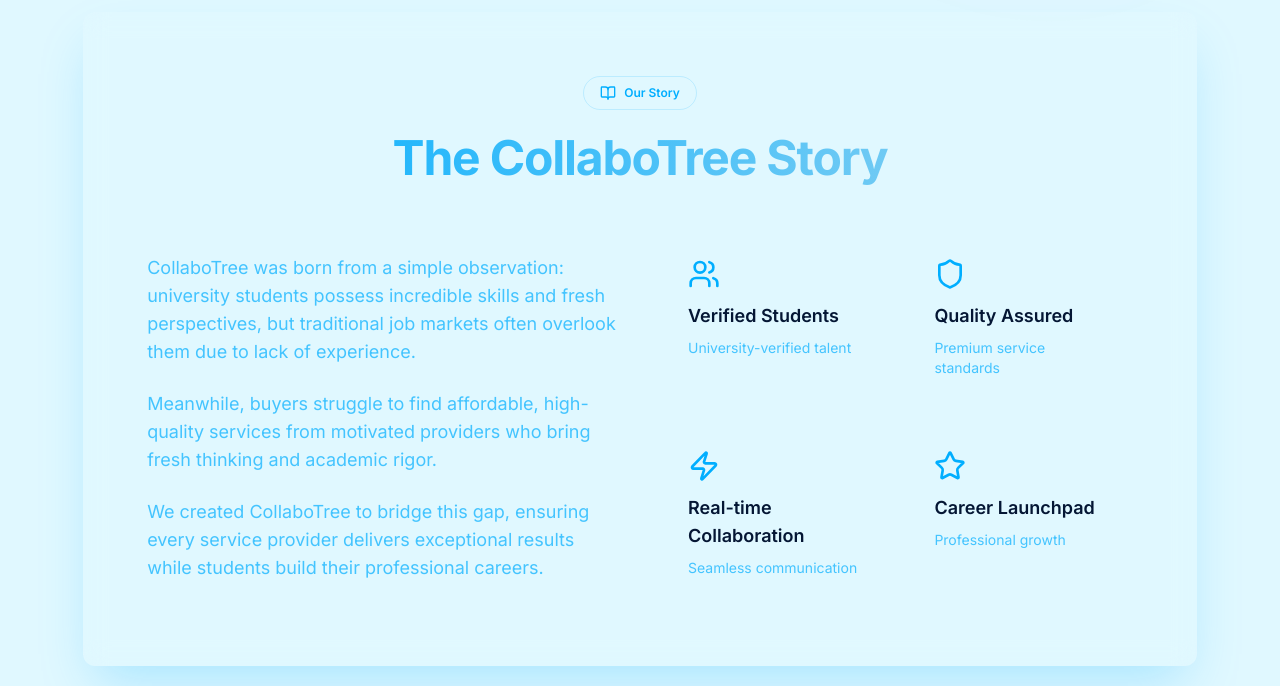
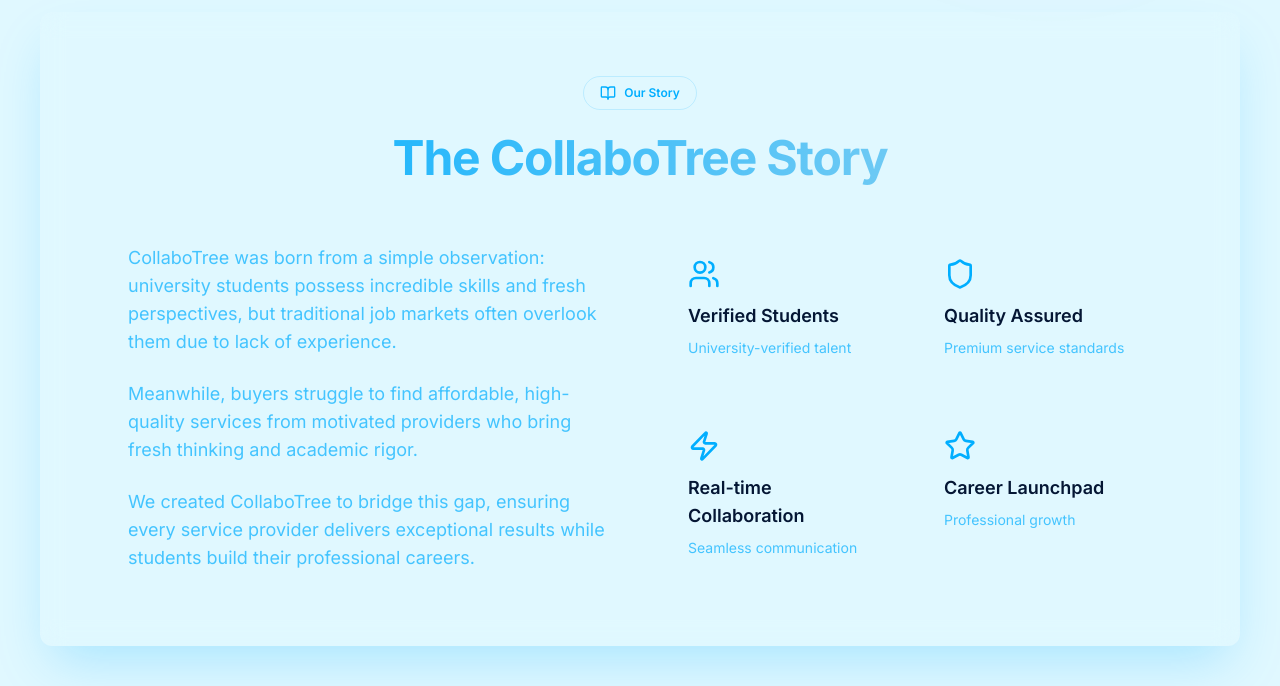
Before and after one commit to ronaldo9991/collabotree, a React (Vite) app in the folder client/: page /about in a window 1280 px wide. Shown: the part 894-1580 px from the top of the page. Built offline with nearby package versions, Linux system fonts and the light colour scheme; a web font is replaced by a local one.

Commit message:
Align layout padding and unify navigation

```diff
--- a/client/src/components/Layout.tsx
+++ b/client/src/components/Layout.tsx
@@ -79,7 +79,6 @@
   return (
     <div className="min-h-screen bg-background">
       {/* Navigation - Hidden on landing page since it's in hero */}
-      {!isLandingPage && (
         <nav className={`fixed top-0 left-0 right-0 z-50 pt-4 transition-transform duration-300 ease-in-out ${
           isNavbarVisible ? 'translate-y-0' : '-translate-y-full'
         }`}>
@@ -369,10 +368,9 @@
           </div>
         </div>
       </nav>
-      )}
 
       {/* Main Content */}
-      <main className={isLandingPage ? "" : "pt-24"}>
+      <main className="pt-24">
         {children}
       </main>
 
--- a/client/src/index.css
+++ b/client/src/index.css
@@ -391,30 +391,21 @@
   /* Unified Container System - Based on Navbar Baseline */
   /* All sections align with navbar wrapper edge (where pill container starts) */
   /* Consistent padding from navbar to footer */
-.container-unified {
-  @apply mx-auto px-4 sm:px-6 md:px-8;
-  max-width: min(92%, 1260px);
-}
-@media (min-width: 1440px) {
   .container-unified {
-    max-width: 1180px;
+    @apply max-w-[95%] xl:max-w-[1600px] mx-auto;
+    /* Padding matches navbar wrapper - consistent across all sections */
+    @apply px-4 sm:px-6 md:px-8 xl:px-10;
   }
-}
-@media (min-width: 1760px) {
-  .container-unified {
-    max-width: 1280px;
+
+  .container-wide {
+    @apply mx-auto px-4 sm:px-6 md:px-8;
+    max-width: min(100%, 1440px);
   }
-}
 
-.tight-container {
-  @apply mx-auto px-4 sm:px-6 md:px-8;
-  max-width: 960px;
-}
-@media (min-width: 1280px) {
-  .tight-container {
-    max-width: 1040px;
+  .container-tight {
+    @apply mx-auto px-4 sm:px-6 md:px-8;
+    max-width: 1100px;
   }
-}
 
   /* Section Spacing System */
   .section-padding-y {
--- a/client/src/pages/Landing.tsx
+++ b/client/src/pages/Landing.tsx
@@ -368,9 +368,7 @@
         </div>
 
         {/* Integrated Navbar - Top Column Inside Hero (Fixed like other pages) */}
-        <nav className={`fixed top-0 left-0 right-0 z-50 pt-4 transition-transform duration-300 ease-in-out ${
-          isNavbarVisible ? 'translate-y-0' : '-translate-y-full'
-        }`}>
+        <nav className="hidden">
           <div className="container-unified">
             {/* Original Pill-shaped Navigation Container */}
             <div className="flex items-center justify-between h-14 px-6 rounded-full border-2 border-primary/40 dark:border-primary/60 bg-card/95 dark:bg-card/90 backdrop-blur-md shadow-lg shadow-primary/5 dark:shadow-primary/10">
--- a/client/src/pages/Marketplace.tsx
+++ b/client/src/pages/Marketplace.tsx
@@ -466,7 +466,7 @@
 
   return (
     <div className="min-h-screen bg-gradient-to-br from-background via-background to-muted/20">
-      <div className="container-unified py-12 md:py-16 lg:py-20">
+      <div className="container-wide py-12 md:py-16 lg:py-20">
         {/* Header */}
         <div className="text-center mb-12">
           <h1 className="text-3xl lg:text-4xl font-bold mb-4">Explore Talent</h1>
@@ -507,7 +507,7 @@
         {/* Main Content Layout */}
         <div className="flex flex-col lg:flex-row gap-8">
           {/* Filters Sidebar - Left Side */}
-          <div className="w-full lg:w-80 flex-shrink-0 order-2 lg:order-1 mb-8 lg:mb-0">
+          <div className="w-full lg:w-72 xl:w-80 flex-shrink-0 order-2 lg:order-1 mb-8 lg:mb-0">
             <Card className="glass-card bg-card/80 backdrop-blur-md border-2 border-border/50 shadow-xl sticky top-4 max-lg:static">
               <CardHeader className="pb-4 border-b border-border/30">
                 <CardTitle className="text-lg font-bold flex items-center gap-2">
@@ -652,8 +652,8 @@
 
           {/* Results Section */}
           <div className="flex-1 min-w-0 order-1 lg:order-2 lg:pl-4">
-            <motion.div
-              className="grid grid-cols-1 md:grid-cols-2 lg:grid-cols-3 gap-5 md:gap-6 items-stretch"
+          <motion.div
+            className="grid grid-cols-1 sm:grid-cols-2 xl:grid-cols-3 2xl:grid-cols-4 gap-5 md:gap-6 items-stretch"
               initial="hidden"
               animate="visible"
               variants={containerVariants}
--- a/client/src/pages/admin/Dashboard.tsx
+++ b/client/src/pages/admin/Dashboard.tsx
@@ -709,7 +709,7 @@
           initial={{ opacity: 0, y: 20 }}
           animate={{ opacity: 1, y: 0 }}
           transition={{ duration: 0.6 }}
-          className="tight-container text-center mb-8 sm:mb-12"
+          className="container-tight text-center mb-8 sm:mb-12"
         >
           <div className="flex items-center justify-center gap-2 mb-4">
             <Badge variant="outline" className="gap-2 bg-primary/10 text-primary border-primary/20">
--- a/client/src/pages/admin/Messages.tsx
+++ b/client/src/pages/admin/Messages.tsx
@@ -284,7 +284,7 @@
           initial={{ opacity: 0, y: 20 }}
           animate={{ opacity: 1, y: 0 }}
           transition={{ duration: 0.5 }}
-          className="tight-container flex flex-col gap-6 sm:gap-8"
+          className="container-tight flex flex-col gap-6 sm:gap-8"
         >
           <div className="flex flex-col lg:flex-row lg:items-center lg:justify-between gap-4">
             <div>
```
